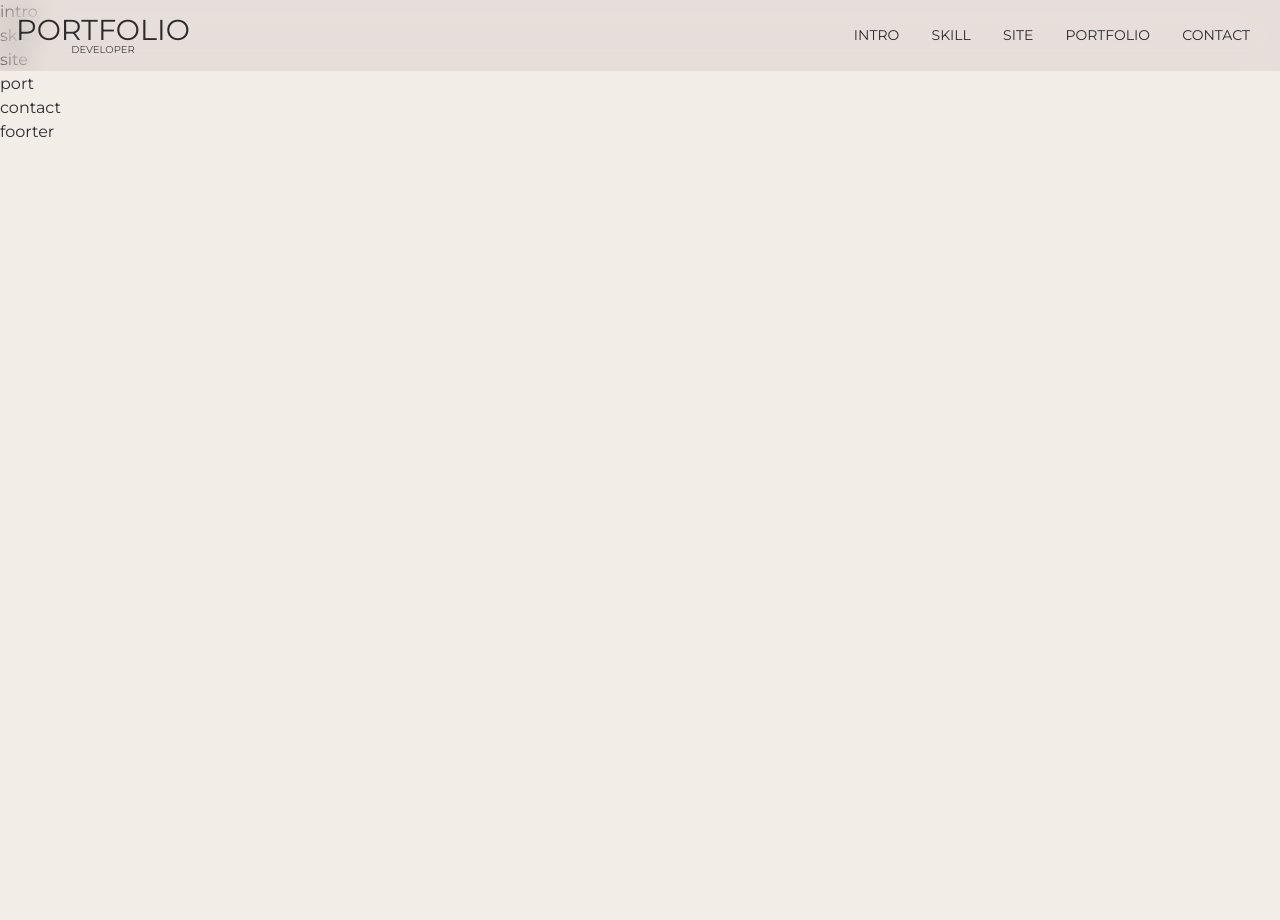
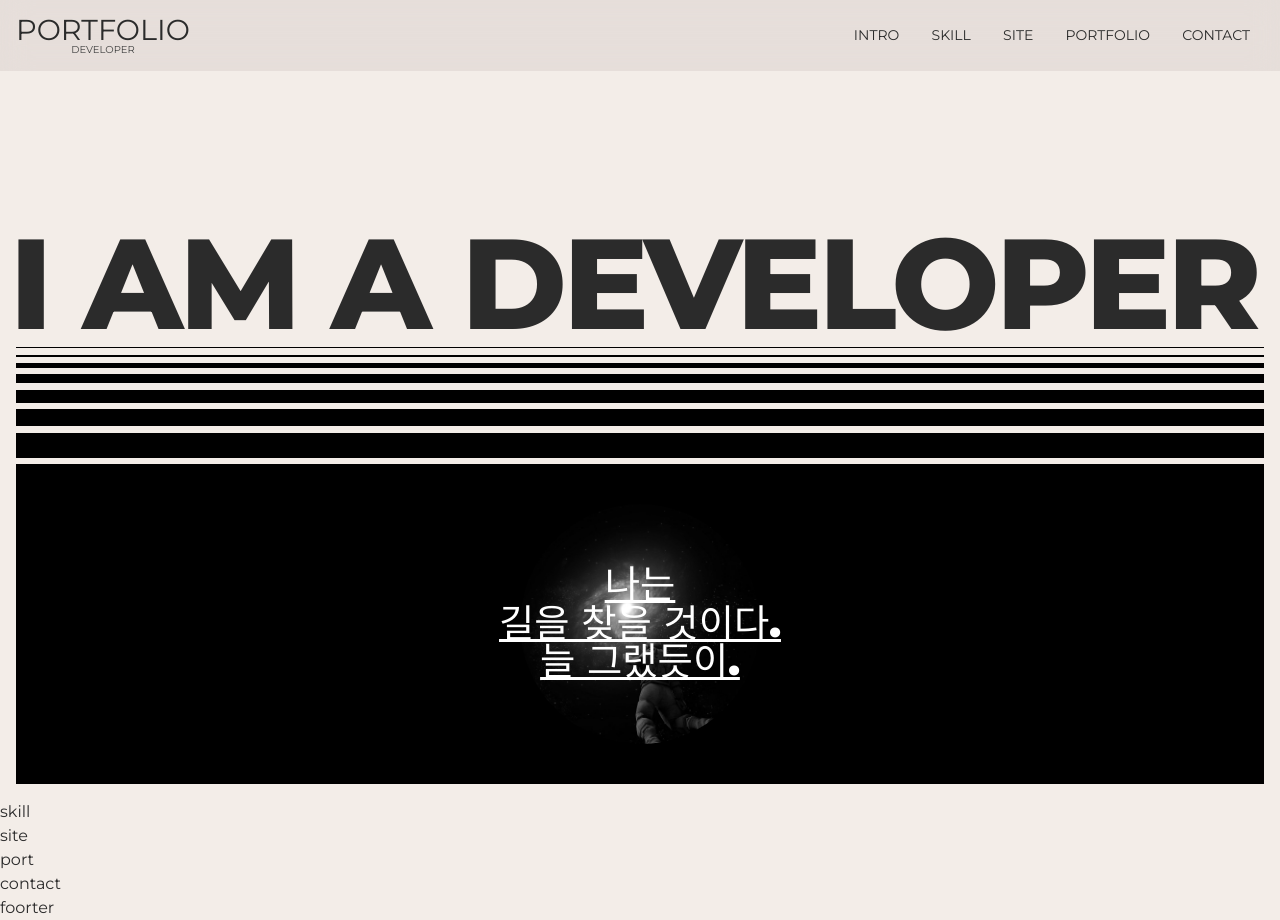
Before and after one commit to SIM-TOO/port-vite, a website built with Vite: page src/index.html in a window 1280 px wide. Before the commit the page ends 800 px from the top, so only its background shows below. Built offline with nearby package versions, Linux system fonts and the light colour scheme; a small style sheet from the web is missing; a web font is replaced by a local one.

Commit message:
인트로 완료

```diff
--- a/src/assets/css/section/intro.css
+++ b/src/assets/css/section/intro.css
@@ -1,3 +1,136 @@
 #intro {
+    height: 100vh;
+}
+.intro__inner {
+    width: 100%;
+    height: 100%;
+    display: flex;
+    align-items: flex-start;
+    justify-content: flex-end;
+    flex-direction: column;
+    padding: 16px;
+}
+.intro__title {
+    font-size: 10vw;
+    text-transform: uppercase;
+    line-height: 1;
+    font-weight: 800;
+    white-space: nowrap;
+    text-indent: -0.5vw;
+    letter-spacing: -0.3vw;
+}
+.intro__text {
+    width: 100%;
+    height: 40vh;
+    background-color: var(--black);
+    color: var(--white);
+    display: flex;
+    align-items: center;
+    justify-content: center;
+    flex-direction: column;
+    position: relative;
+}
+.intro__text .text {
+    font-size: 3vw;
+    line-height: 1;
+    font-weight: 900;
+    text-transform: uppercase;
+    text-decoration: underline;
+    text-align: center;
+    position: relative;
+    z-index: 100;
+    transition: all 0.3s;
+    cursor: all-scroll;
+}
+.intro__text .img {
+    position: absolute;
+    left: 50%;
+    top: 50%;
+    transform: translate(-50%, -50%);
+    width: 30vh;
+    height: 30vh;
+    border-radius: 50%;
+    overflow: hidden;
+    filter: grayscale(100%);
+    transition: all 0.3s;
+}
+.intro__text:hover .text {
+    opacity: 0;
+}
+.intro__text:hover .img {
+    filter: grayscale(0);
+}
+.intro_lines {
+    width: 100%;
+}
+.intro_lines .line {
+    display: block;
+    width: 100%;
+    height: 1px;
+    background-color: var(--black);
+    margin-bottom: 0.5vw;
+}
+.intro_lines.bottom .line {
+    margin-top: 0.5vw;
+    margin-bottom: 0;
+    display: none;
+}
+.intro_lines .line:nth-child(1){
+    height: 1px;
+}
+.intro_lines .line:nth-child(2){
+    height: 2px;
+}
+.intro_lines .line:nth-child(3){
+    height: 5px;
+}
+.intro_lines .line:nth-child(4){
+    height: 9px;
+}
+.intro_lines .line:nth-child(5){
+    height: 13px;
+}
+.intro_lines .line:nth-child(6){
+    height: 17px;
+}
+.intro_lines .line:nth-child(7){
+    height: 25px;
+}
+.intro_lines.bottom .line:nth-child(1){
+    height: 25px;
+}
+.intro_lines.bottom .line:nth-child(2){
+    height: 17px;
+}
+.intro_lines.bottom .line:nth-child(3){
+    height: 13px;
+}
+.intro_lines.bottom .line:nth-child(4){
+    height: 9px;
+}
+.intro_lines.bottom .line:nth-child(5){
+    height: 5px;
+}
+.intro_lines.bottom .line:nth-child(6){
+    height: 2px;
+}
+.intro_lines.bottom .line:nth-child(7){
+    height: 1px;
+}
 
+@media (max-width: 768px){
+    .intro__inner {
+        justify-content: center;
+    }
+    .intro_lines.bottom .line {
+        display: block;
+    }
+    .intro__text .text {
+        font-size: 24px;
+    }
 }
+@media (max-width: 320px){
+    .intro__title {
+        display: none;
+    }
+}
--- a/src/index.html
+++ b/src/index.html
@@ -43,13 +43,48 @@
             </div>
         </div>
     </header>
+
     <!-- header -->
 
     <main id="main">
         <section id="intro">
-            intro
+            <div class="intro__inner">
+                <h1 class="intro__title">
+                    i am a developer
+                </h1>
+                <div class="intro_lines" aria-hidden="true">
+                    <span class="line"></span>
+                    <span class="line"></span>
+                    <span class="line"></span>
+                    <span class="line"></span>
+                    <span class="line"></span>
+                    <span class="line"></span>
+                    <span class="line"></span>
+                </div>
+                <div class="intro__text">
+                    <div class="text">
+                        <div>나는</div>
+                        <div>길을 찾을 것이다.</div>
+                        <div>늘 그랬듯이.</div>
+                    </div>
+                    <div class="img">
+                        <img src="assets/img/about.jpg" alt="" />
+                    </div>
+                </div>
+                <div class="intro_lines bottom" aria-hidden="true">
+                    <span class="line"></span>
+                    <span class="line"></span>
+                    <span class="line"></span>
+                    <span class="line"></span>
+                    <span class="line"></span>
+                    <span class="line"></span>
+                    <span class="line"></span>
+                </div>
+            </div>
         </section>
+
         <!--  intro -->
+
         <section id="skill">
             skill
         </section>
```
Also changed, not shown: src/assets/img/about.jpg (added).
